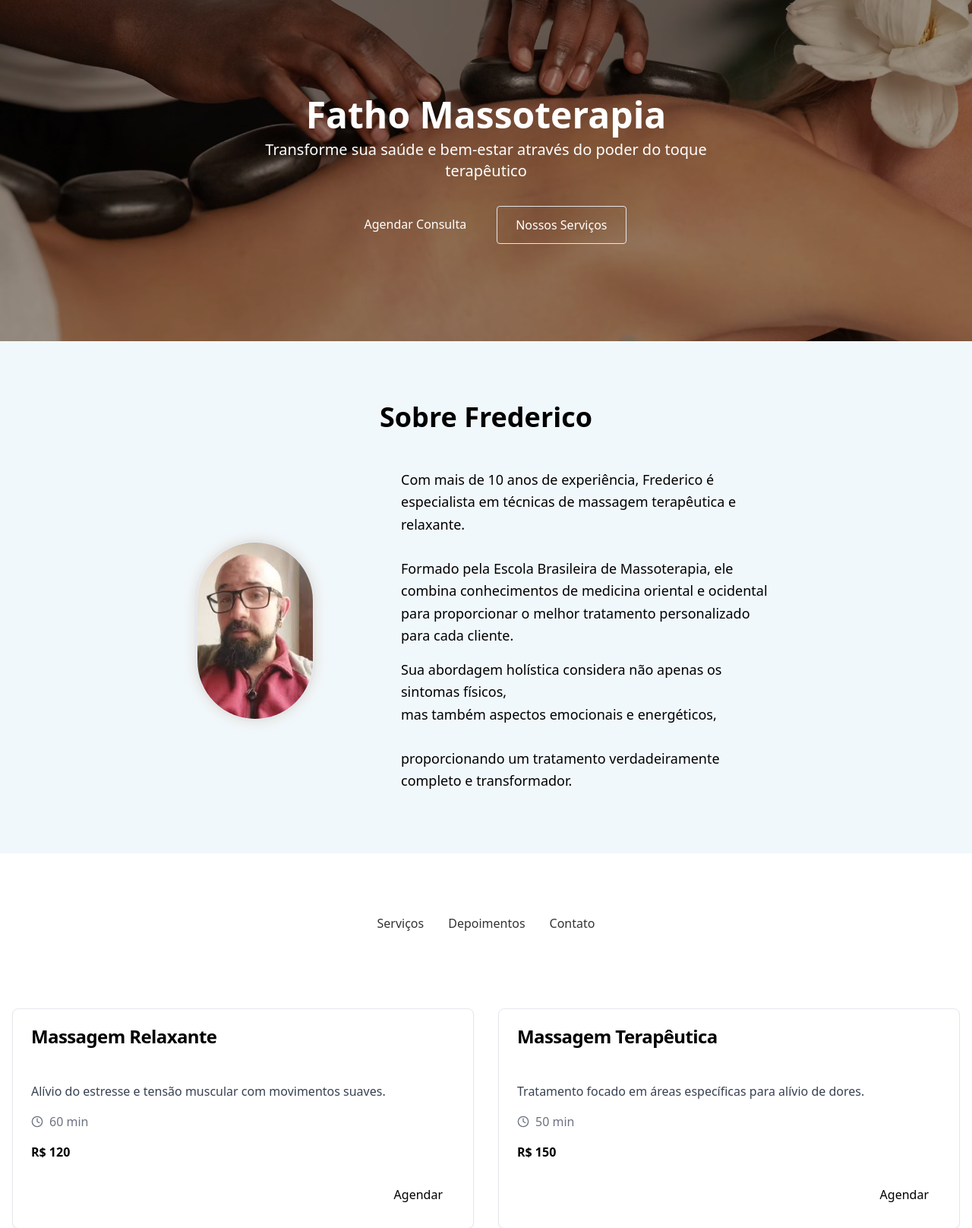
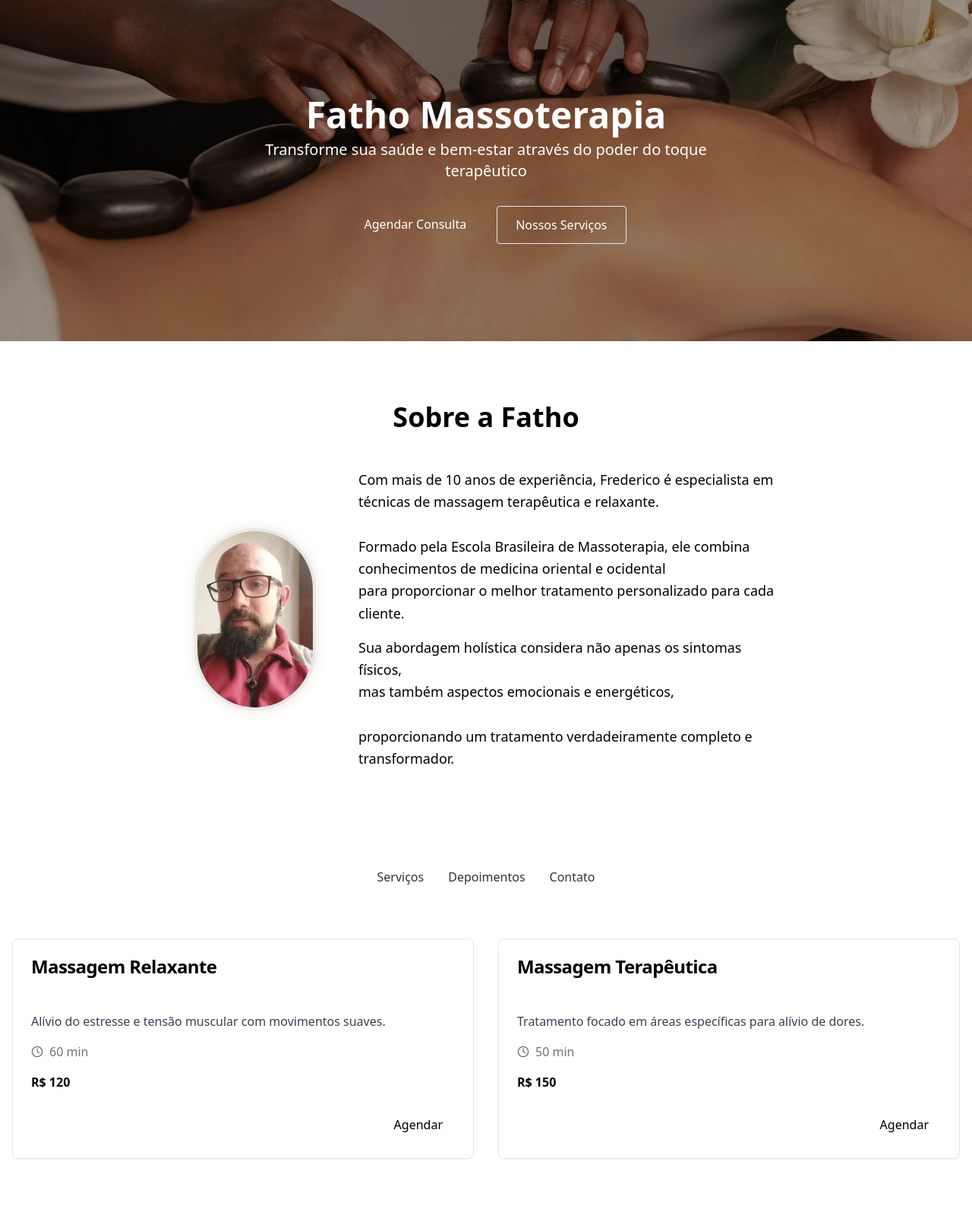
Before and after one commit to RenanDevKF/Projetos, a Django app: page / in a window 1280 px wide. Shown: the part 81-1697 px from the top of the page at 76% size. Run offline with Django 5.2, Linux system fonts and the light colour scheme; data that the repository does not hold is empty; some libraries are stand-ins or nearby versions.

Commit message:
fix: ajuste da parte Sobre a Fatho concluida

```diff
--- a/templates/core/home.html
+++ b/templates/core/home.html
@@ -22,14 +22,14 @@
 
 
     <!-- Sobre Fatho -->
-<section class="py-20 bg-[#f1f8fc]">
+<section class="py-20 bg-fatho-light">
   <div class="container mx-auto px-4">
     <h2 class="text-4xl font-bold text-center text-fatho-dark mb-12">
-      Sobre Frederico
+      Sobre a Fatho
     </h2>
 
     <!-- Wrapper geral com espaçamento maior -->
-    <div class="flex flex-col md:flex-row items-center md:items-start justify-center max-w-3xl mx-auto gap-16">
+    <div class="flex flex-col md:flex-row items-center md:items-start justify-center max-w-3xl mx-auto gap-2">
 
 
       <!-- Imagem -->
@@ -58,7 +58,7 @@
 
 
     <!-- Navegação de Serviços -->
-    <section class="py-8 bg-white">
+    <section class="py-px bg-white">
         <div class="container mx-auto px-4">
             <div class="nav-links">
                 <a href="#servicos">Serviços</a>
```
